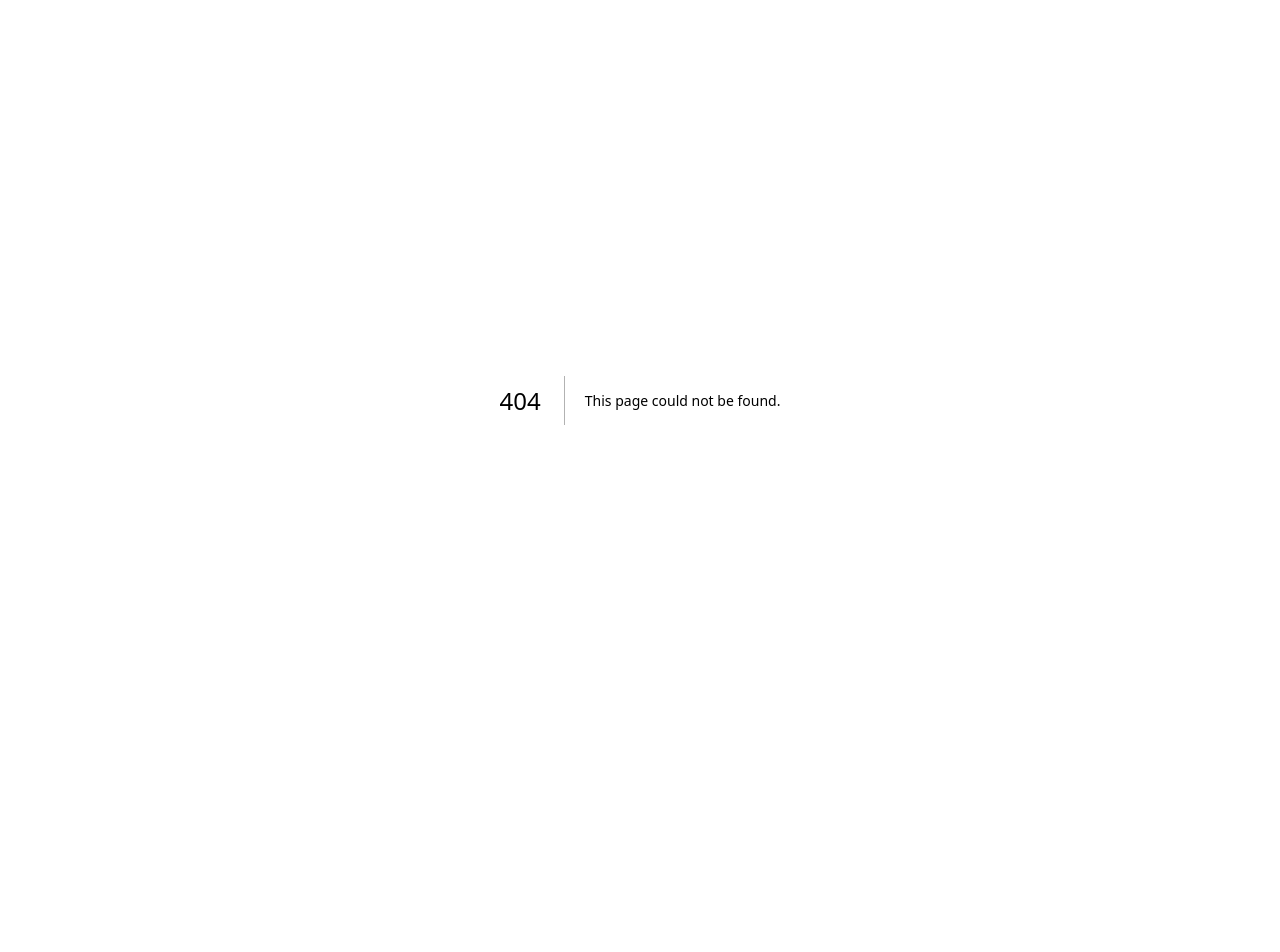
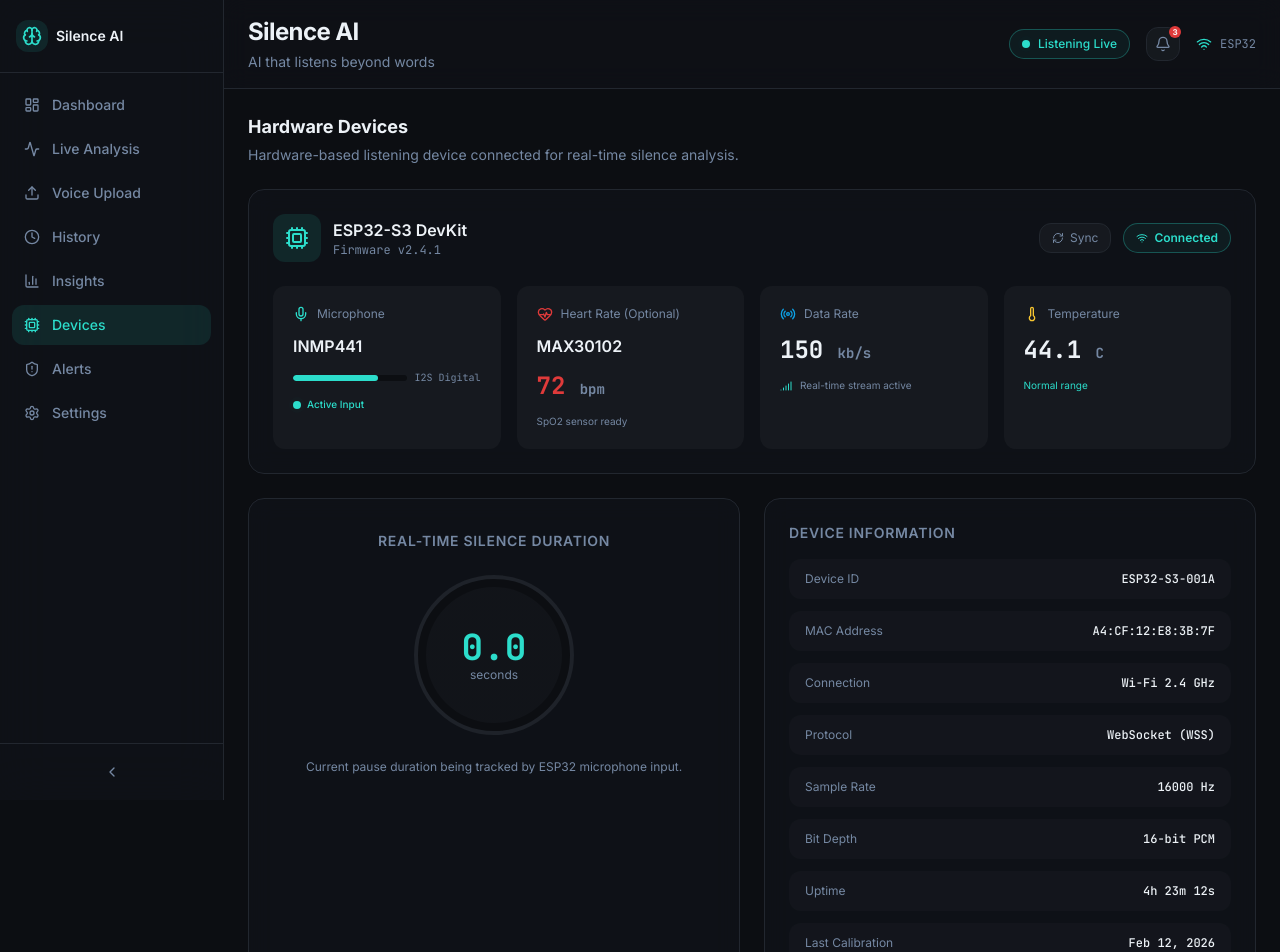
Before and after one commit to ArpitSinghal439/AI-Voice-Behavior-Analysis-System, a Next.js app: page /dashboard/devices in a window 1280 px wide. Before the commit this address had no page. Shown: the top 952 px of the page. Before the commit the page ends 800 px from the top, so only its background shows below. Built offline with nearby package versions, Linux system fonts and the light colour scheme.

Commit message:
Add dashboard devices page

```diff
--- /dev/null
+++ b/app/dashboard/devices/page.tsx
@@ -0,0 +1,213 @@
+"use client"
+
+import { useEffect, useState } from "react"
+import {
+  Cpu,
+  Mic,
+  Radio,
+  Thermometer,
+  Wifi,
+  WifiOff,
+  Battery,
+  Signal,
+  HeartPulse,
+  Clock,
+  RefreshCw,
+} from "lucide-react"
+
+export default function DevicesPage() {
+  const [dataRate, setDataRate] = useState(124)
+  const [temp, setTemp] = useState(42.3)
+  const [silenceDuration, setSilenceDuration] = useState(0)
+  const [isConnected] = useState(true)
+
+  useEffect(() => {
+    const interval = setInterval(() => {
+      setDataRate(100 + Math.floor(Math.random() * 60))
+      setTemp(40 + Math.random() * 5)
+      setSilenceDuration((prev) => {
+        if (Math.random() > 0.7) return 0
+        return prev + 0.1
+      })
+    }, 2000)
+    return () => clearInterval(interval)
+  }, [])
+
+  return (
+    <div className="flex flex-col gap-6 p-4 md:p-6">
+      <div className="flex flex-col gap-1">
+        <h2 className="text-lg font-bold text-foreground">Hardware Devices</h2>
+        <p className="text-sm text-muted-foreground">
+          Hardware-based listening device connected for real-time silence analysis.
+        </p>
+      </div>
+
+      {/* Device Status Card */}
+      <div className="flex flex-col gap-6 rounded-2xl border border-border bg-card/60 p-6 backdrop-blur-md">
+        <div className="flex items-center justify-between">
+          <div className="flex items-center gap-3">
+            <div className="flex h-12 w-12 items-center justify-center rounded-xl bg-primary/10">
+              <Cpu className="h-6 w-6 text-primary" />
+            </div>
+            <div>
+              <h3 className="text-base font-semibold text-foreground">ESP32-S3 DevKit</h3>
+              <p className="font-mono text-xs text-muted-foreground">Firmware v2.4.1</p>
+            </div>
+          </div>
+          <div className="flex items-center gap-3">
+            <button className="flex items-center gap-1.5 rounded-lg border border-border bg-secondary/50 px-3 py-1.5 text-xs text-muted-foreground transition-colors hover:text-foreground">
+              <RefreshCw className="h-3 w-3" />
+              Sync
+            </button>
+            <span
+              className={`flex items-center gap-1.5 rounded-full border px-3 py-1.5 text-xs font-semibold ${
+                isConnected
+                  ? "border-primary/30 bg-primary/5 text-primary"
+                  : "border-destructive/30 bg-destructive/5 text-destructive"
+              }`}
+            >
+              {isConnected ? <Wifi className="h-3 w-3" /> : <WifiOff className="h-3 w-3" />}
+              {isConnected ? "Connected" : "Offline"}
+            </span>
+          </div>
+        </div>
+
+        {/* Hardware Metrics Grid */}
+        <div className="grid gap-4 sm:grid-cols-2 lg:grid-cols-4">
+          <div className="flex flex-col gap-3 rounded-xl bg-secondary/50 p-5">
+            <div className="flex items-center gap-2">
+              <Mic className="h-4 w-4 text-primary" />
+              <span className="text-xs text-muted-foreground">Microphone</span>
+            </div>
+            <p className="text-base font-semibold text-foreground">INMP441</p>
+            <div className="flex items-center gap-2">
+              <div className="h-1.5 flex-1 overflow-hidden rounded-full bg-background">
+                <div className="h-full w-3/4 rounded-full bg-primary transition-all" />
+              </div>
+              <span className="font-mono text-[10px] text-muted-foreground">I2S Digital</span>
+            </div>
+            <div className="flex items-center gap-1.5">
+              <span className="relative flex h-2 w-2">
+                <span className="absolute inline-flex h-full w-full animate-ping rounded-full bg-primary opacity-75" />
+                <span className="relative inline-flex h-2 w-2 rounded-full bg-primary" />
+              </span>
+              <span className="text-[10px] font-medium text-primary">Active Input</span>
+            </div>
+          </div>
+
+          <div className="flex flex-col gap-3 rounded-xl bg-secondary/50 p-5">
+            <div className="flex items-center gap-2">
+              <HeartPulse className="h-4 w-4 text-chart-4" />
+              <span className="text-xs text-muted-foreground">Heart Rate (Optional)</span>
+            </div>
+            <p className="text-base font-semibold text-foreground">MAX30102</p>
+            <p className="font-mono text-2xl font-bold text-chart-4">
+              72 <span className="text-sm text-muted-foreground">bpm</span>
+            </p>
+            <span className="text-[10px] text-muted-foreground">SpO2 sensor ready</span>
+          </div>
+
+          <div className="flex flex-col gap-3 rounded-xl bg-secondary/50 p-5">
+            <div className="flex items-center gap-2">
+              <Radio className="h-4 w-4 text-chart-2" />
+              <span className="text-xs text-muted-foreground">Data Rate</span>
+            </div>
+            <p className="font-mono text-2xl font-bold tabular-nums text-foreground">
+              {dataRate} <span className="text-sm text-muted-foreground">kb/s</span>
+            </p>
+            <div className="flex items-center gap-2">
+              <Signal className="h-3 w-3 text-primary" />
+              <span className="text-[10px] text-muted-foreground">Real-time stream active</span>
+            </div>
+          </div>
+
+          <div className="flex flex-col gap-3 rounded-xl bg-secondary/50 p-5">
+            <div className="flex items-center gap-2">
+              <Thermometer className="h-4 w-4 text-chart-3" />
+              <span className="text-xs text-muted-foreground">Temperature</span>
+            </div>
+            <p className="font-mono text-2xl font-bold tabular-nums text-foreground">
+              {temp.toFixed(1)} <span className="text-sm text-muted-foreground">C</span>
+            </p>
+            <span className="text-[10px] text-primary">Normal range</span>
+          </div>
+        </div>
+      </div>
+
+      {/* Real-time Silence Duration */}
+      <div className="grid gap-6 lg:grid-cols-2">
+        <div className="flex flex-col items-center gap-6 rounded-2xl border border-border bg-card/60 p-8 backdrop-blur-md">
+          <h3 className="text-sm font-semibold uppercase tracking-wider text-muted-foreground">
+            Real-Time Silence Duration
+          </h3>
+          <div className="relative flex h-40 w-40 items-center justify-center rounded-full border-4 border-secondary bg-background">
+            <div
+              className="absolute inset-2 rounded-full transition-all duration-500"
+              style={{
+                background: `conic-gradient(${
+                  silenceDuration > 3 ? "hsl(0, 72%, 55%)" : silenceDuration > 1.5 ? "hsl(45, 93%, 58%)" : "hsl(174, 72%, 52%)"
+                } ${Math.min(silenceDuration / 5, 1) * 360}deg, hsl(220, 16%, 14%) 0deg)`,
+                opacity: 0.3,
+              }}
+            />
+            <div className="relative z-10 flex flex-col items-center">
+              <span
+                className="font-mono text-4xl font-bold tabular-nums"
+                style={{
+                  color:
+                    silenceDuration > 3
+                      ? "hsl(0, 72%, 55%)"
+                      : silenceDuration > 1.5
+                        ? "hsl(45, 93%, 58%)"
+                        : "hsl(174, 72%, 52%)",
+                }}
+              >
+                {silenceDuration.toFixed(1)}
+              </span>
+              <span className="text-xs text-muted-foreground">seconds</span>
+            </div>
+          </div>
+          <p className="text-center text-xs text-muted-foreground">
+            Current pause duration being tracked by ESP32 microphone input.
+          </p>
+        </div>
+
+        {/* Device Info */}
+        <div className="flex flex-col gap-4 rounded-2xl border border-border bg-card/60 p-6 backdrop-blur-md">
+          <h3 className="text-sm font-semibold uppercase tracking-wider text-muted-foreground">
+            Device Information
+          </h3>
+          <div className="flex flex-col gap-3">
+            {[
+              { label: "Device ID", value: "ESP32-S3-001A" },
+              { label: "MAC Address", value: "A4:CF:12:E8:3B:7F" },
+              { label: "Connection", value: "Wi-Fi 2.4 GHz" },
+              { label: "Protocol", value: "WebSocket (WSS)" },
+              { label: "Sample Rate", value: "16000 Hz" },
+              { label: "Bit Depth", value: "16-bit PCM" },
+              { label: "Uptime", value: "4h 23m 12s" },
+              { label: "Last Calibration", value: "Feb 12, 2026" },
+            ].map((item) => (
+              <div
+                key={item.label}
+                className="flex items-center justify-between rounded-lg bg-secondary/30 px-4 py-3"
+              >
+                <span className="text-xs text-muted-foreground">{item.label}</span>
+                <span className="font-mono text-xs font-medium text-foreground">{item.value}</span>
+              </div>
+            ))}
+          </div>
+
+          <div className="flex items-center gap-3 rounded-xl border border-primary/20 bg-primary/5 p-4">
+            <Battery className="h-5 w-5 text-primary" />
+            <div className="flex-1">
+              <p className="text-sm font-medium text-foreground">Battery Status</p>
+              <p className="text-xs text-muted-foreground">USB Powered - No battery drain</p>
+            </div>
+            <span className="font-mono text-sm font-bold text-primary">100%</span>
+          </div>
+        </div>
+      </div>
+    </div>
+  )
+}
```
